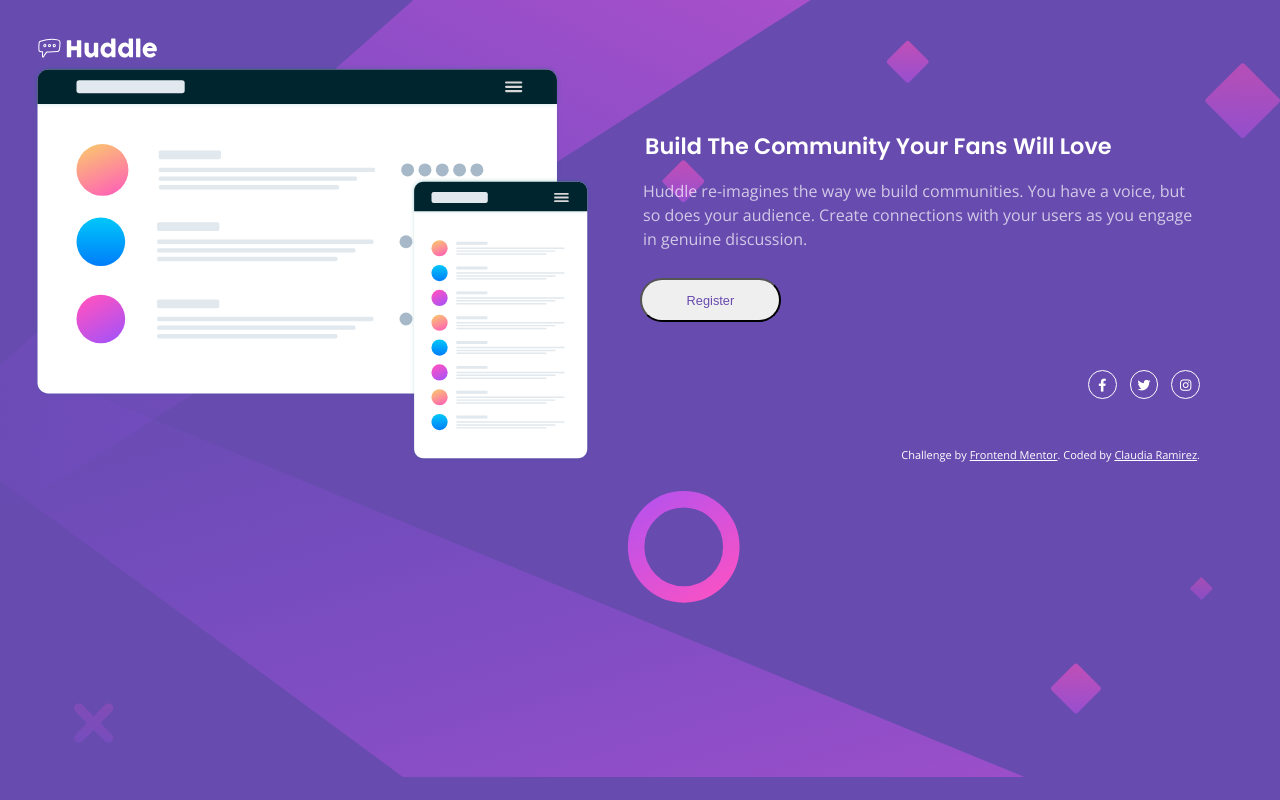
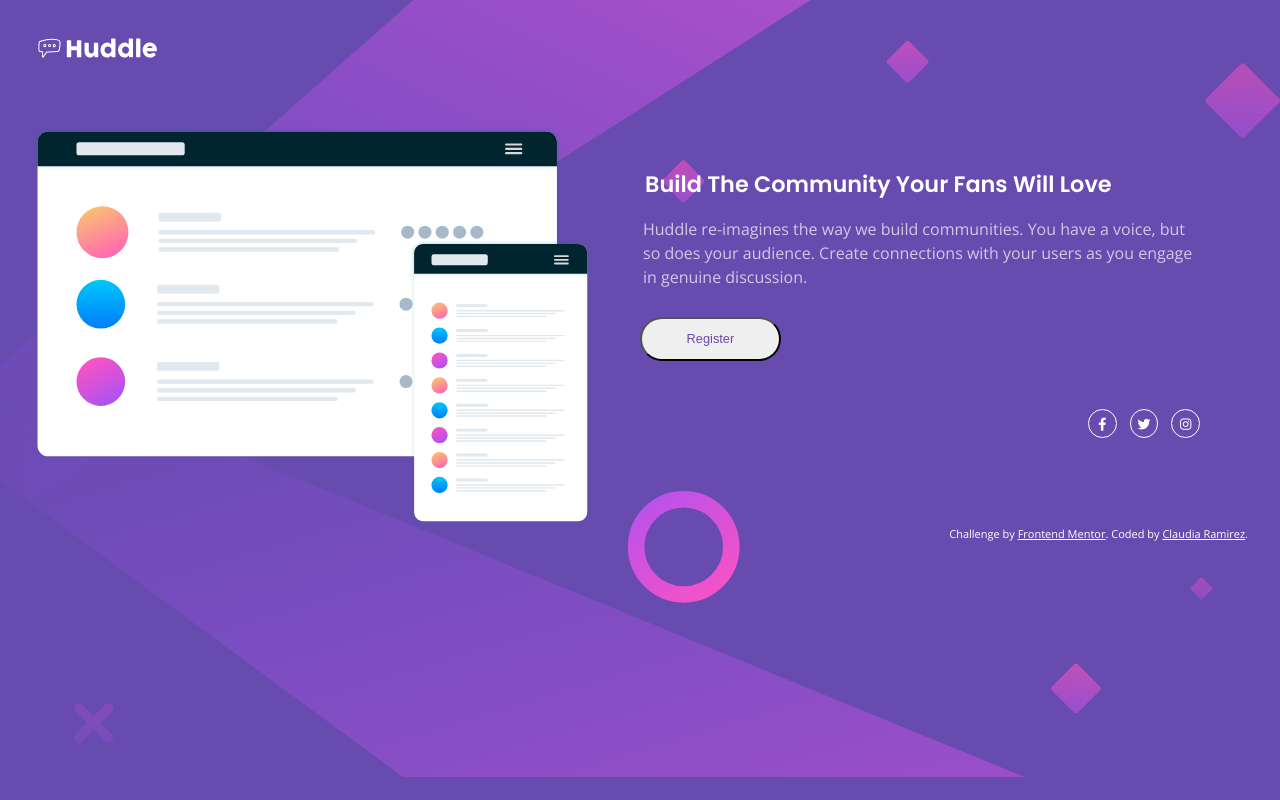
Before and after one commit to ClaudiaRamirezD/landing-page, a plain HTML site: page index.html in a window 1280 px wide. Drawn offline with nearby package versions, Linux system fonts and the light colour scheme.

Commit message:
Improved

```diff
--- a/index.html
+++ b/index.html
@@ -43,12 +43,12 @@
             </div>
           </div>
         </footer>
-        <p class="attribution">
-          Challenge by <a href="https://www.frontendmentor.io?ref=challenge" target="_blank">Frontend Mentor</a>.
-          Coded by <a href="#">Claudia Ramirez</a>.
-        </p>
       </section>
     </div>
+    <p class="attribution">
+      Challenge by <a href="https://www.frontendmentor.io?ref=challenge" target="_blank">Frontend Mentor</a>.
+      Coded by <a href="#">Claudia Ramirez</a>.
+    </p>
   </div>
 
 </body>
--- a/style.css
+++ b/style.css
@@ -121,9 +121,6 @@ body {
 
     }
 
-    .main-image {
-        padding-top: 0;
-    }
 
     .button {
         width: 11em;
```
